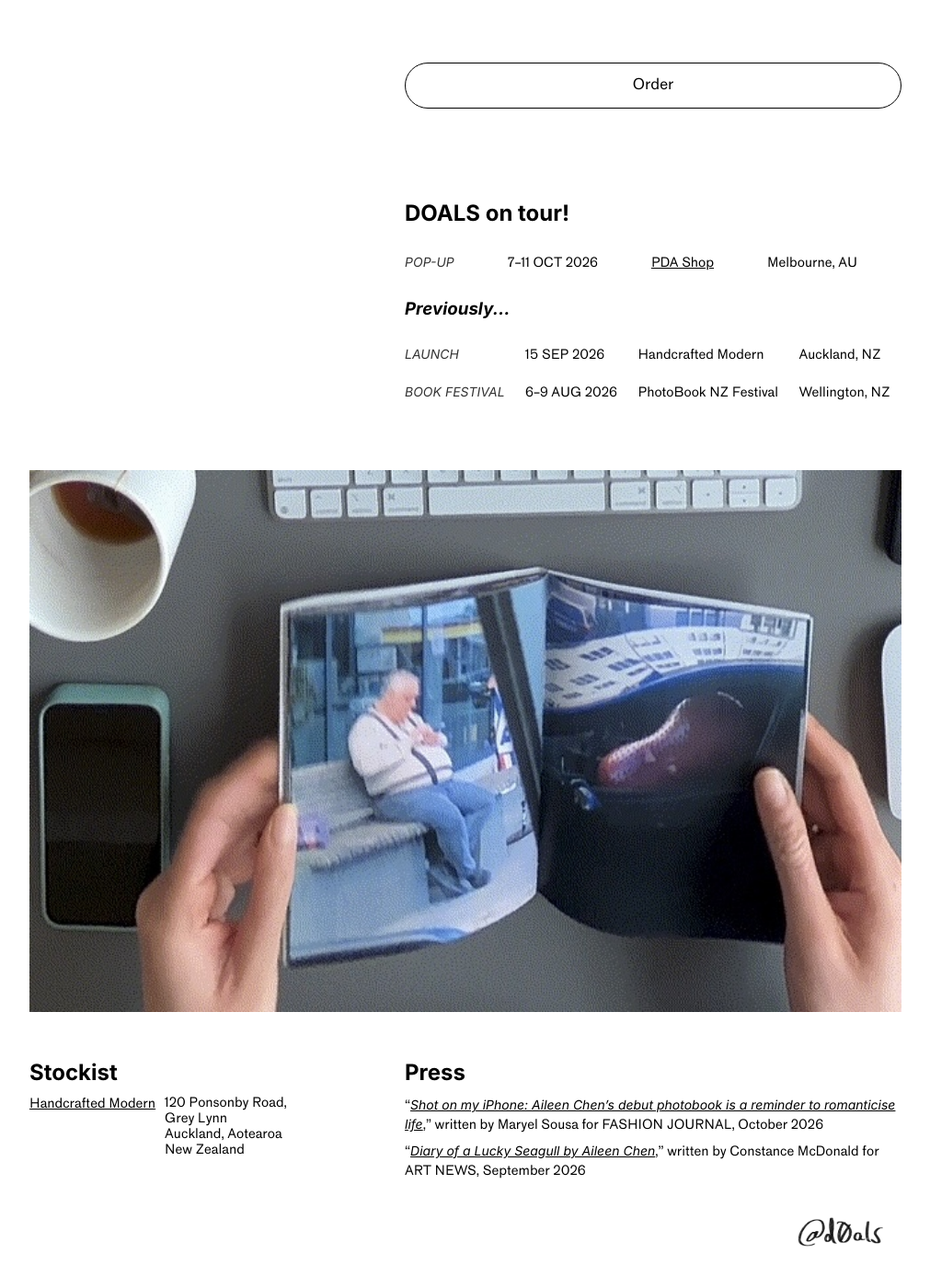
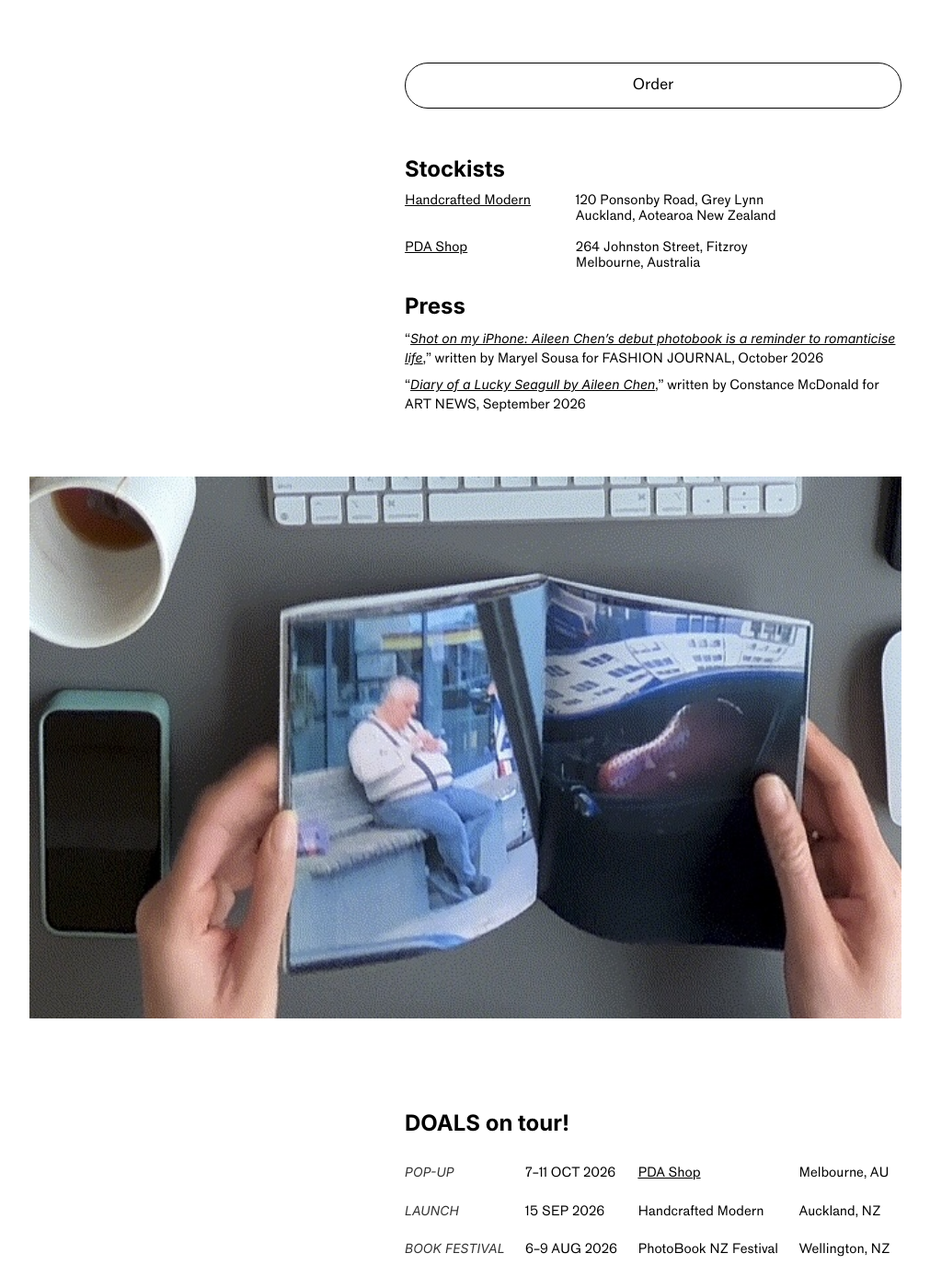
Before and after one commit to heisenburger/DOALS, a Jekyll site: the page built from index.html, in a window 1280 px wide and 1400 px high, scrolled down 3176 px. Shown: the whole window at 92% size, without its empty margins (134-1145 px from the left). Built offline with Jekyll 4.4.1, drawn with Linux system fonts in a browser that asks for light colours; some web fonts are replaced; before the commit the page ends 4551 px from its top, so only the background shows below that.

Commit message:
add PDA Shop to Stockists

```diff
--- a/index.html
+++ b/index.html
@@ -57,7 +57,30 @@ paymentURL: https://buy.stripe.com/14A7sM2PqfTXbn26W8bfO01
   </ul>
   <p class="body">All sales final. Shipping calculated at checkout. Enquiries to hiaileenchen@gmail.com</p>
   <a type="button" class="body button" id="order" style="width:100%" href="{{ page.paymentURL }}">Order</a>
-  <h2 class="body">DOALS on tour!</h2>
+
+<section class="body">
+  <h2>Stockists</h2>
+  <ul class="table nls">
+    <li>
+      <span class="store"><a target="_blank" href="https://www.handcraftedmodern.co/">Handcrafted Modern</a></span>
+      <span class="store-address">120 Ponsonby&nbsp;Road, Grey&nbsp;Lynn <br>Auckland, Aotearoa New&nbsp;Zealand</span>
+    </li>
+    <li>
+      <span class="store"><a target="_blank" href="https://pda-shop.com/">PDA Shop</a></span>
+      <span class="store-address">264 Johnston&nbsp;Street, Fitzroy <br>Melbourne, Australia</span>
+    </li>
+  </ul>
+</section>
+
+<section class="body">
+  <h2>Press</h2>
+  <p class="listing">“<a href="https://fashionjournal.com.au/life/aileen-chen-photographer-book/"><i>Shot on my iPhone: Aileen Chen’s debut photobook is a reminder to romanticise life</i></a>,” written by Maryel&nbsp;Sousa for FASHION&nbsp;JOURNAL, October 2026</p>
+  <p class="listing">“<a href="https://artnews.co.nz/diary-of-a-lucky-seagull-by-aileen-chen/"><i>Diary of a Lucky Seagull by Aileen&nbsp;Chen</i></a>,” written by Constance&nbsp;McDonald for ART&nbsp;NEWS, September 2026</p>
+</section>
+
+<img class="centered" src="/assets/deskshot.jpeg" alt="A still of the book, open on a spread. The photo on the left shows a man sitting on a public bench, scrolling his phone. The photo on the right shows a large, peanut-shaped exercise ball sitting in the passenger seat of a car.">
+
+<h2 class="body">DOALS on tour!</h2>
   <ul class="body table nls">
     <li>
       <span class="store-type">Pop-up</span>
@@ -65,9 +88,6 @@ paymentURL: https://buy.stripe.com/14A7sM2PqfTXbn26W8bfO01
       <span class="store"><a target="_blank" href="https://pda-shop.com/pages/about">PDA Shop</a></span>
       <span class="store-city">Melbourne, AU</span>
     </li>
-  </ul>
-  <h3 class="body italic">Previously...</h2>
-  <ul class="body table nls">
     <li>
       <span class="store-type">Launch</span>
       <span class="store-launch">15 SEP 2026</span>
@@ -82,25 +102,7 @@ paymentURL: https://buy.stripe.com/14A7sM2PqfTXbn26W8bfO01
     </li>
   </ul>
 
-  <img class="centered" src="/assets/deskshot.jpeg" alt="A still of the book, open on a spread. The photo on the left shows a man sitting on a public bench, scrolling his phone. The photo on the right shows a large, peanut-shaped exercise ball sitting in the passenger seat of a car.">
-
-  <section class="body2">
-  <h2>Stockist</h2>
-  <ul class="table nls">
-    <li>
-      <span class="store"><a target="_blank" href="https://www.handcraftedmodern.co/">Handcrafted Modern</a></span>
-      <span class="store-address">120 Ponsonby&nbsp;Road, Grey&nbsp;Lynn <br>Auckland, Aotearoa New&nbsp;Zealand</span>
-    </li>
-  </ul>
-  </section>
-
-<section class="body">
-  <h2>Press</h2>
-  <p class="listing">“<a href="https://fashionjournal.com.au/life/aileen-chen-photographer-book/"><i>Shot on my iPhone: Aileen Chen’s debut photobook is a reminder to romanticise life</i></a>,” written by Maryel&nbsp;Sousa for FASHION&nbsp;JOURNAL, October 2026</p>
-  <p class="listing">“<a href="https://artnews.co.nz/diary-of-a-lucky-seagull-by-aileen-chen/"><i>Diary of a Lucky Seagull by Aileen&nbsp;Chen</i></a>,” written by Constance&nbsp;McDonald for ART&nbsp;NEWS, September 2026</p>
-</section>
-
-  <footer><a target="_blank" href="https://instagram.com/d0als">
+<footer><a target="_blank" href="https://instagram.com/d0als">
   <picture class="handwriting" >
     <img src="/assets/DOALS_IG.png" style="height: 2rem" />
   </picture>
```
